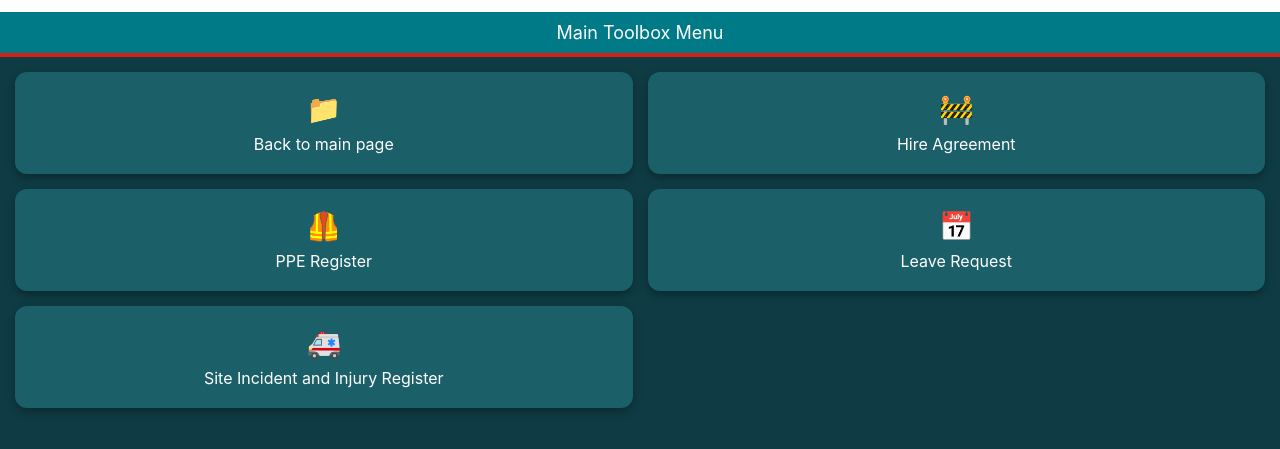
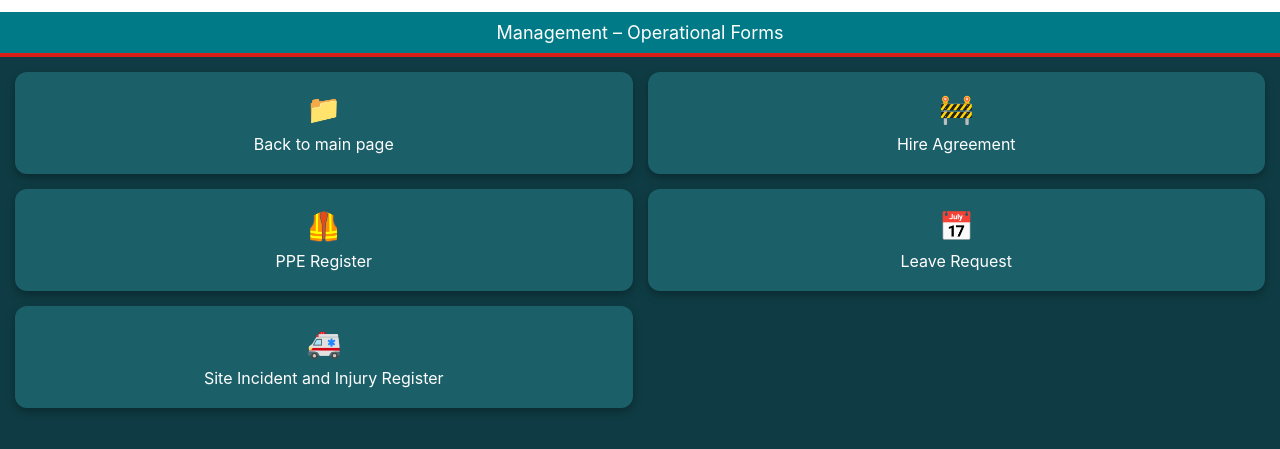
Before and after one commit to BWT34/bulk-water-toolbox, a plain HTML site: page Thirdly.html in a window 1280 px wide. Shown: the part 285-734 px from the top of the page. Drawn offline with Linux system fonts and the light colour scheme.

Commit message:
Update Thirdly.html

```diff
--- a/Thirdly.html
+++ b/Thirdly.html
@@ -74,7 +74,7 @@ body {
 </div>
 
 <div class="title">
-    Main Toolbox Menu
+    Management – Operational Forms
 </div>
 
 <div class="grid">
```
